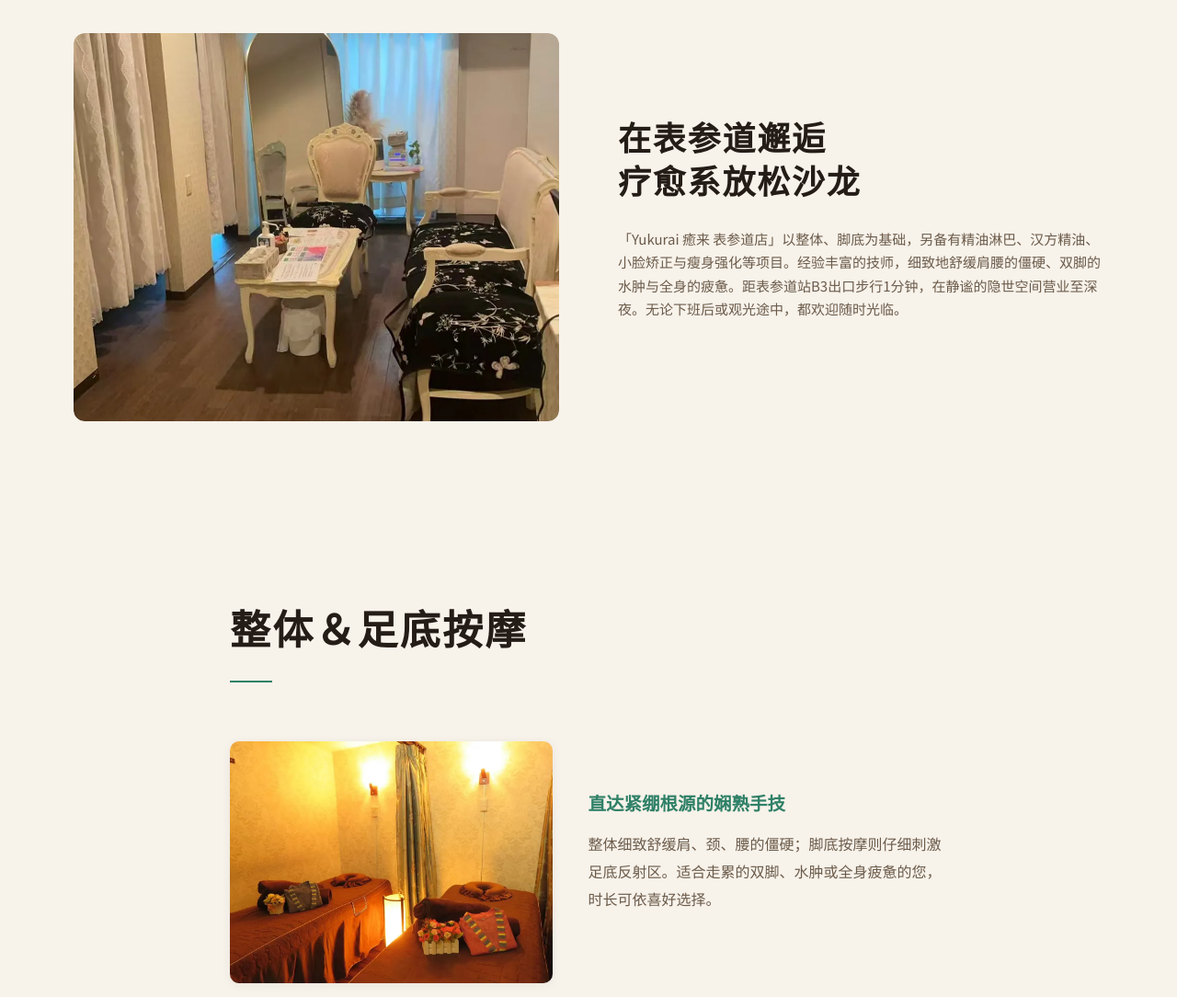
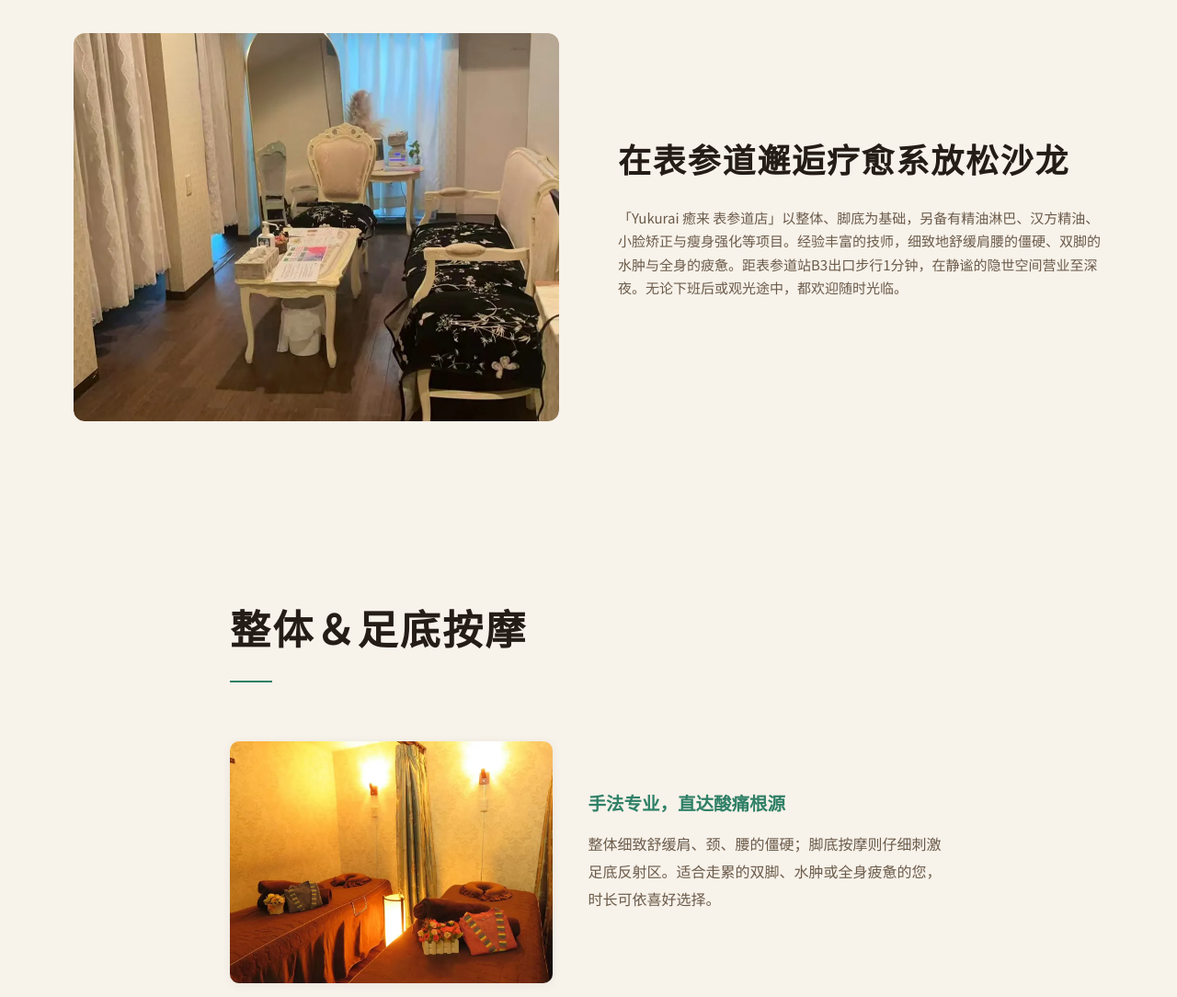
Before and after one commit to Summeriverfall/summerriverfall_Japan_TaiwanMassage, a plain HTML site: page yukurai/cn/index.html in a window 1280 px wide. Shown: the part 860-1944 px from the top of the page at 92% size. Drawn offline with nearby package versions, Linux system fonts and the light colour scheme.

Commit message:
Yukurai: fix mid-word title wrap (intro h2, keep-all+wbr), keep 痩身ハイパー atomic on landing, rewrite awkward CN tagline
Co-Authored-By: Claude Fable 5 <noreply@anthropic.com>

```diff
--- a/yukurai/cn/index.html
+++ b/yukurai/cn/index.html
@@ -68,7 +68,7 @@
     <section class="intro section">
       <div class="container intro-grid">
         <div class="intro-text">
-          <h2>在表参道邂逅<br>疗愈系放松沙龙</h2>
+          <h2 class="no-orphan">在表参道邂逅疗愈系<wbr>放松沙龙</h2>
           <p>「Yukurai 癒来 表参道店」以整体、脚底为基础，另备有精油淋巴、汉方精油、小脸矫正与瘦身强化等项目。经验丰富的技师，细致地舒缓肩腰的僵硬、双脚的水肿与全身的疲惫。距表参道站B3出口步行1分钟，在静谧的隐世空间营业至深夜。无论下班后或观光途中，都欢迎随时光临。</p>
         </div>
         <div class="intro-features">
@@ -87,7 +87,7 @@
         <div class="service-intro">
           <div class="service-photo"><img src="../assets/images/body.webp" alt="整体・脚底" loading="lazy"></div>
           <div class="service-desc">
-            <p class="service-tagline">直达紧绷根源的娴熟手技</p>
+            <p class="service-tagline">手法专业，直达酸痛根源</p>
             <p>整体细致舒缓肩、颈、腰的僵硬；脚底按摩则仔细刺激足底反射区。适合走累的双脚、水肿或全身疲惫的您，时长可依喜好选择。</p>
           </div>
         </div>
--- a/yukurai/styles.css
+++ b/yukurai/styles.css
@@ -2027,3 +2027,6 @@ html[lang="zh-CN"] .hero-nav-pill {
 
 /* secondary headings: balance wrapping to avoid CJK orphans on mobile (checklist) */
 .intro-text h2, .section-header h2, .visit-info h2 { text-wrap: balance; }
+
+/* Force a specific break point instead of splitting a CJK word mid-character */
+.no-orphan{ word-break: keep-all; }
```
Also changed, not shown: yukurai/landing.html (+1 -1 lines).
